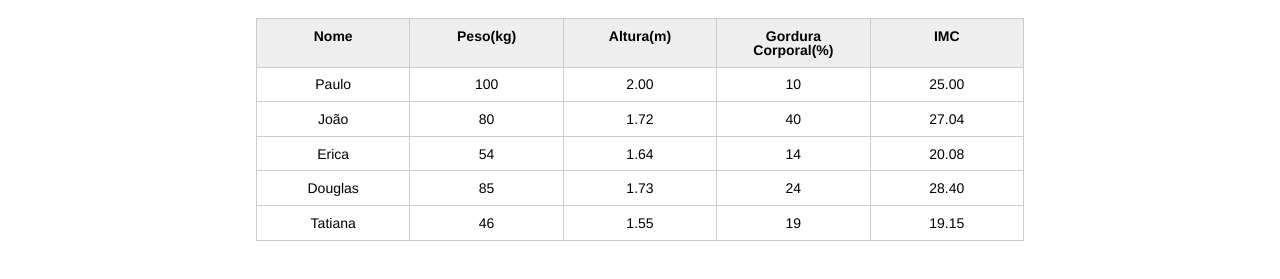
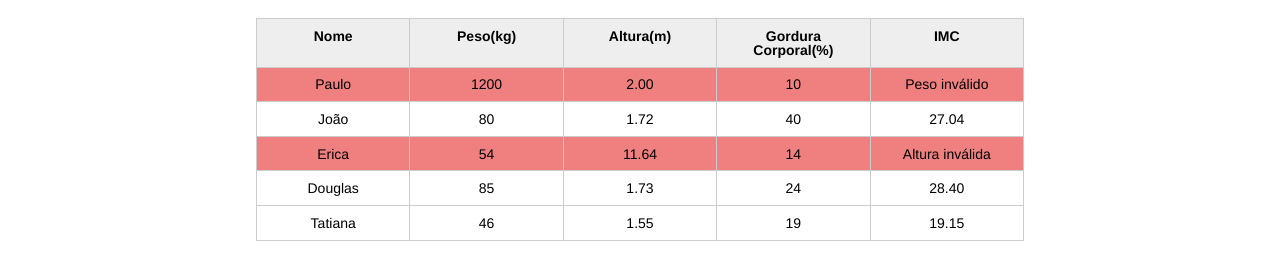
Before and after one commit to gams99/js, a plain HTML site: page index.html in a window 1280 px wide. Shown: the part 123-402 px from the top of the page. Drawn offline with Linux system fonts and the light colour scheme.

Commit message:
style in css and js

```diff
--- a/css/index.css
+++ b/css/index.css
@@ -132,3 +132,6 @@ button[disabled=disabled], button:disabled {
 .campo-invalido{
 	border: 1px solid red;
 }
+.paciente-invalido {
+    background-color: lightcoral;
+}
--- a/index.html
+++ b/index.html
@@ -30,7 +30,7 @@
 					<tbody id="tabela-pacientes">
 						<tr class="paciente" id="primeiro-paciente">
 							<td class="info-nome">Paulo</td>
-							<td class="info-peso">100</td>
+							<td class="info-peso">1200</td>
 							<td class="info-altura">2.00</td>
 							<td class="info-gordura">10</td>
 							<td class="info-imc">0</td>
@@ -47,7 +47,7 @@
 						<tr class="paciente" >
 							<td class="info-nome">Erica</td>
 							<td class="info-peso">54</td>
-							<td class="info-altura">1.64</td>
+							<td class="info-altura">11.64</td>
 							<td class="info-gordura">14</td>
 							<td class="info-imc">0</td>
 						</tr>
--- a/js/principal.js
+++ b/js/principal.js
@@ -20,14 +20,13 @@ var pacientes = document.querySelectorAll(".paciente");
         if(peso <= 0 || peso >= 1000){
             pesoValido = false;
             tdImc.textContent = "Peso inválido";
-            paciente.style.backgroundcolor = "lightcoral";
+            paciente.classList.add("paciente-invalido");
         }
 
         if(altura <= 0 || altura >= 3.0){
             alturaValida = false;
             tdImc.textContent = "Altura inválida";
-            paciente.style.color = "red";
-            paciente.style.backgroundcolor = "lightcoral";
+            paciente.classList.add("paciente-invalido");
         }
 
         if(pesoValido && alturaValida){
```
